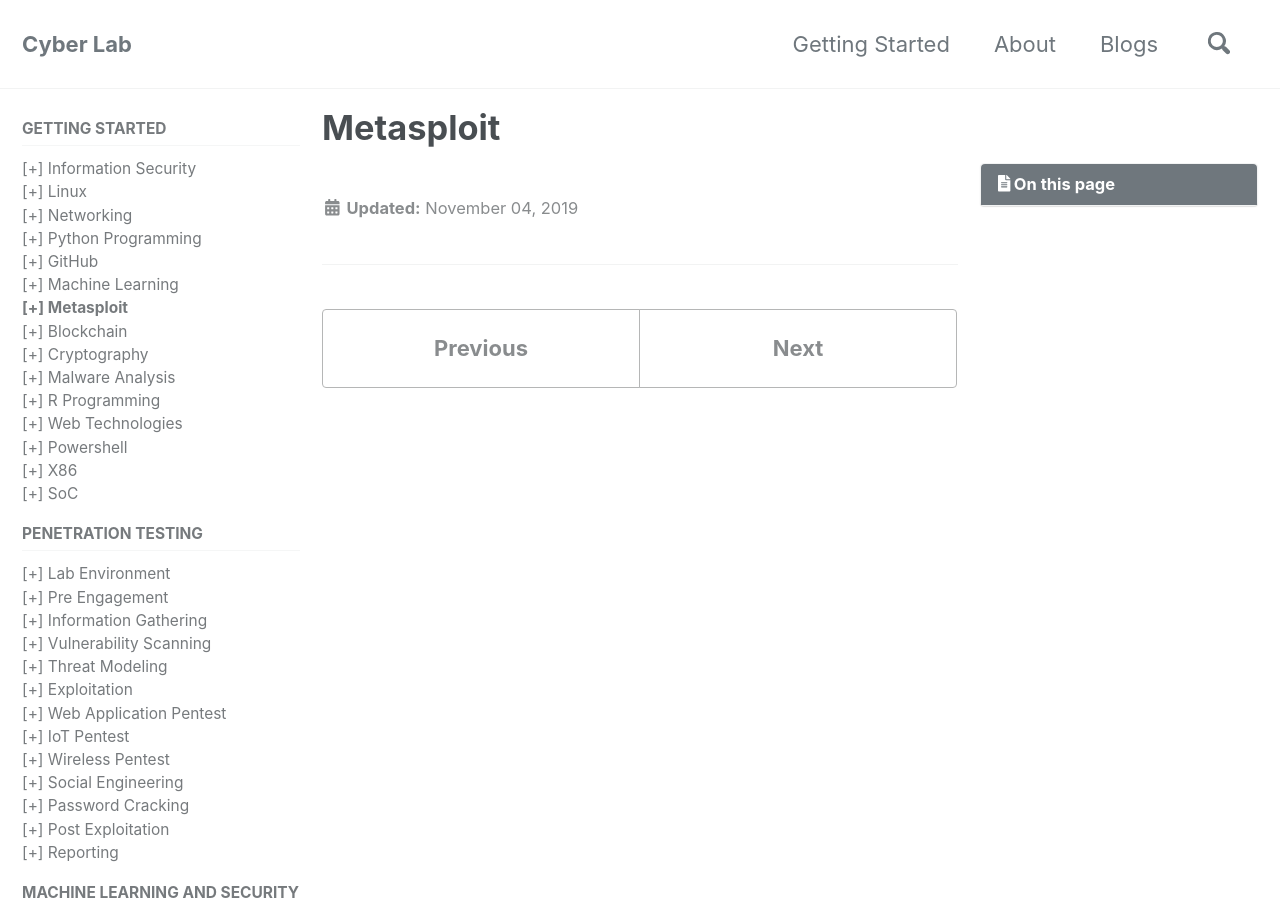
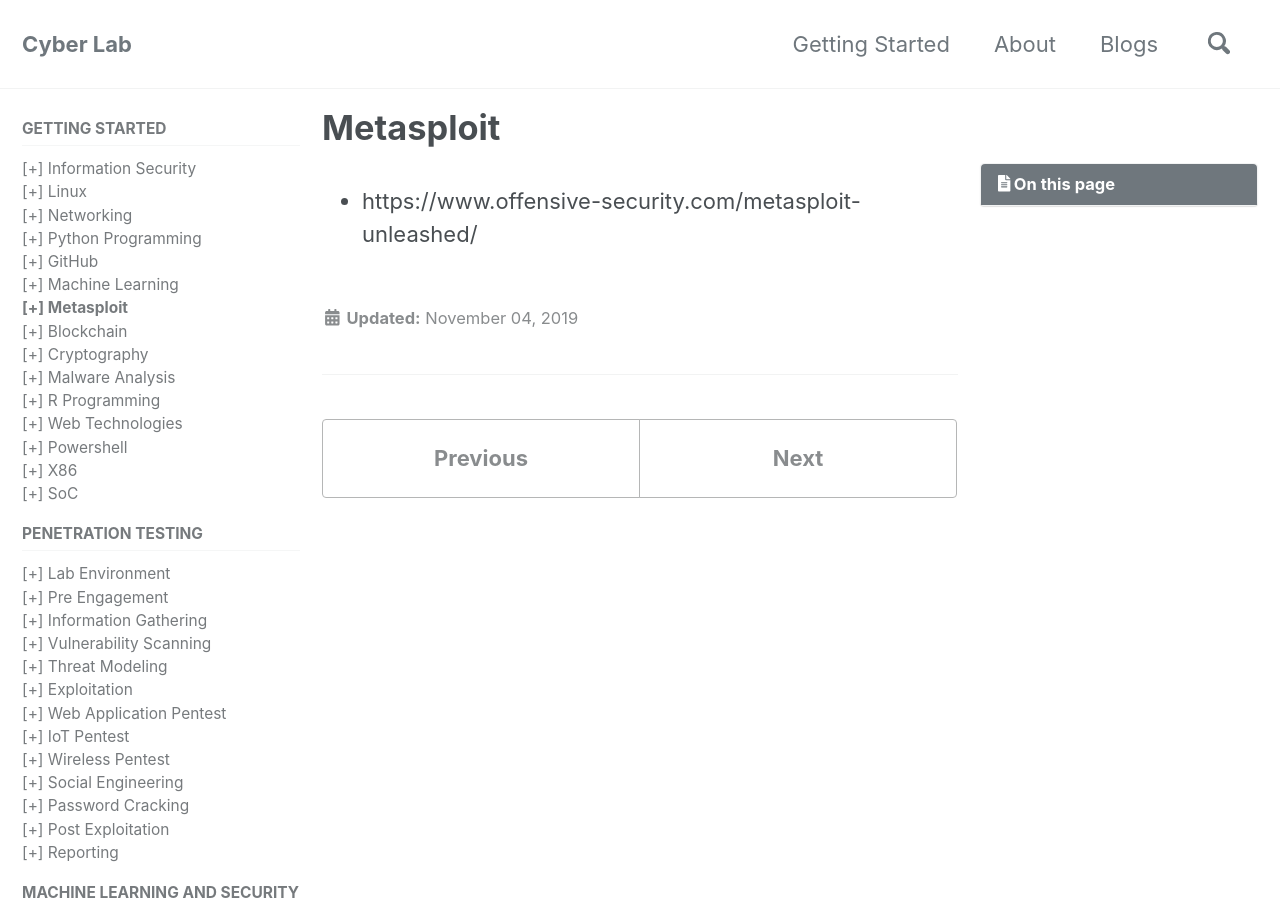
Before and after one commit to mohareti/cyberlab, a Jekyll site: the page built from _docs/07_metasploit_101.md, in a window 1280 px wide and 900 px high. Built offline with Jekyll 4.4.1, drawn with Linux system fonts in a browser that asks for light colours; cached includes are drawn as plain includes; nearby versions of some CDN libraries; part of the change alters nothing that is shown.

Commit message:
Update 07_metasploit_101.md

```diff
--- a/_docs/07_metasploit_101.md
+++ b/_docs/07_metasploit_101.md
@@ -3,3 +3,6 @@ title: "Metasploit"
 permalink: /docs/07_metasploit_101/
 toc: true
 ---
+
+
+- https://www.offensive-security.com/metasploit-unleashed/
```
